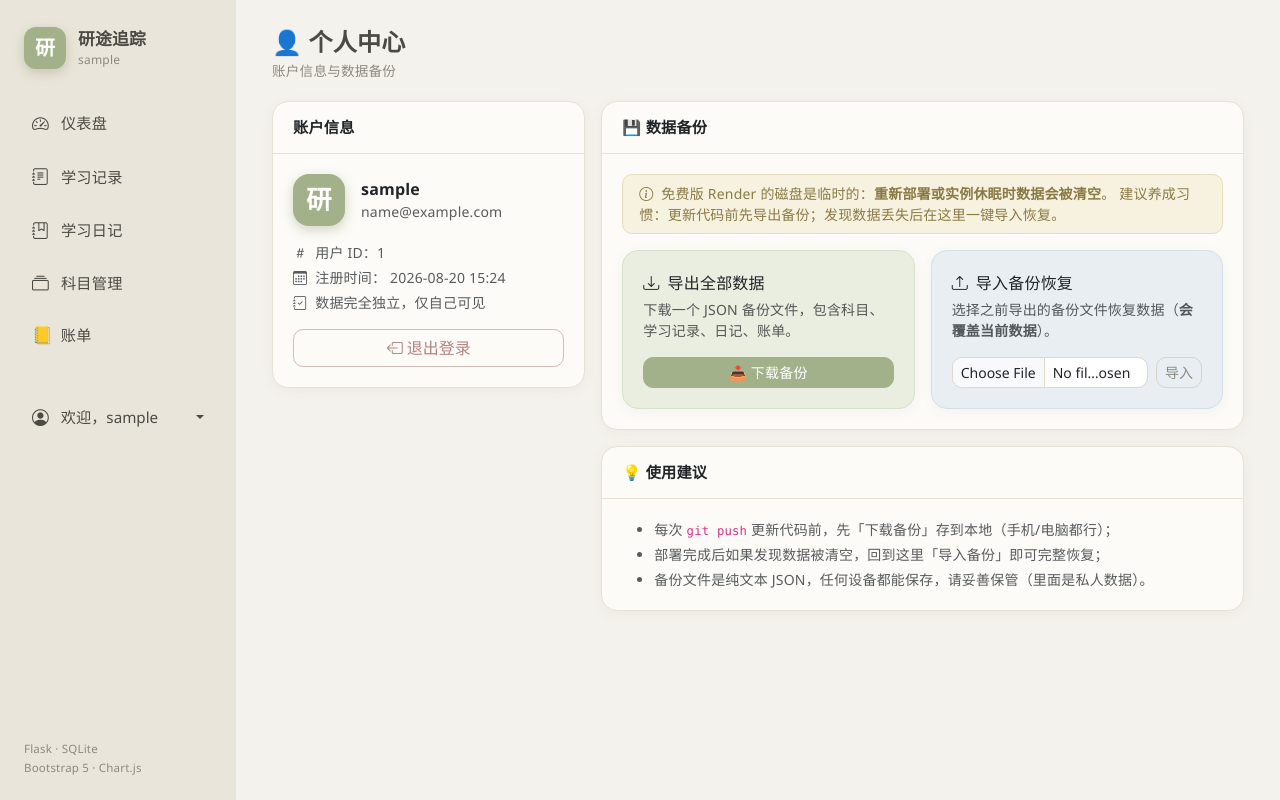
After one commit to xiaoxin-ops/kaoyan-tracker, a Flask app: page /profile in a window 1280 px wide. The commit adds this page. Run offline with Flask 3, Linux system fonts and the light colour scheme; the visitor is signed in with stand-in values (Sample User, id 1); some libraries are stand-ins or nearby versions.

Commit message:
新增个人中心：数据导出/导入备份（免费版防丢数据方案）

```diff
--- a/app.py
+++ b/app.py
@@ -23,7 +23,8 @@ import sys
 import time
 from datetime import date, datetime, timedelta
 
-from flask import Flask, jsonify, redirect, render_template, request, session, url_for
+from flask import (Flask, Response, jsonify, redirect, render_template,
+                   request, session, url_for)
 from flask_login import (LoginManager, current_user, login_required,
                          login_user, logout_user)
 from werkzeug.security import check_password_hash, generate_password_hash
@@ -320,6 +321,168 @@ def logout():
     logout_user()
     session.clear()
     return redirect(url_for('login'))
+
+
+# ---------------------------------------------------------------- 个人中心 / 数据备份
+
+@app.get('/profile')
+@login_required
+def profile_page():
+    return render_template(
+        'profile.html',
+        imported=request.args.get('imported'),
+        error=request.args.get('error'),
+    )
+
+
+@app.get('/export')
+@login_required
+def export_data():
+    """导出当前用户的全部数据为 JSON 备份文件"""
+    uid = current_user.id
+    payload = {
+        'app': 'yantu-tracker',
+        'version': 1,
+        'exported_at': datetime.now().isoformat(timespec='seconds'),
+        'username': current_user.username,
+        'subjects': [
+            {'name': s.name, 'sort_order': s.sort_order}
+            for s in Subject.query.filter_by(user_id=uid)
+            .order_by(Subject.sort_order, Subject.id).all()
+        ],
+        'records': [
+            {
+                'date': r.study_date.isoformat(),
+                'subject': r.subject.name if r.subject else '',
+                'minutes': r.minutes,
+                'summary': r.summary,
+                'mastery': r.mastery,
+            }
+            for r in Record.query.filter_by(user_id=uid)
+            .order_by(Record.study_date, Record.id).all()
+        ],
+        'diaries': [
+            {'date': d.entry_date.isoformat(), 'title': d.title,
+             'content': d.content, 'mood': d.mood}
+            for d in Diary.query.filter_by(user_id=uid)
+            .order_by(Diary.entry_date).all()
+        ],
+        'expenses': [
+            {'date': e.date.isoformat(), 'amount': e.amount,
+             'category': e.category, 'description': e.description}
+            for e in Expense.query.filter_by(user_id=uid)
+            .order_by(Expense.date, Expense.id).all()
+        ],
+    }
+    resp = Response(
+        json.dumps(payload, ensure_ascii=False, indent=2),
+        mimetype='application/json; charset=utf-8',
+    )
+    resp.headers['Content-Disposition'] = \
+        f"attachment; filename=yantu-backup-{date.today().isoformat()}.json"
+    return resp
+
+
+@app.post('/import')
+@login_required
+def import_data():
+    """从 JSON 备份文件恢复数据（覆盖当前用户现有数据）"""
+    file = request.files.get('file')
+    if not file or not file.filename:
+        return redirect(url_for('profile_page', error='请选择要导入的备份文件'))
+
+    raw = file.read()
+    if len(raw) > 10 * 1024 * 1024:
+        return redirect(url_for('profile_page', error='文件过大（超过 10MB）'))
+
+    try:
+        payload = json.loads(raw.decode('utf-8-sig'))
+    except (UnicodeDecodeError, json.JSONDecodeError):
+        return redirect(url_for('profile_page', error='文件不是有效的 JSON 备份'))
+
+    if not isinstance(payload, dict) or payload.get('app') != 'yantu-tracker':
+        return redirect(url_for('profile_page', error='这不是研途追踪的备份文件'))
+
+    for key in ('subjects', 'records', 'diaries', 'expenses'):
+        if not isinstance(payload.get(key), list):
+            return redirect(url_for('profile_page', error=f'备份文件缺少 {key} 数据列表'))
+
+    uid = current_user.id
+    try:
+        # 1. 清空当前用户现有数据（先删记录再删科目，避免孤儿数据）
+        Record.query.filter_by(user_id=uid).delete()
+        Subject.query.filter_by(user_id=uid).delete()
+        Diary.query.filter_by(user_id=uid).delete()
+        Expense.query.filter_by(user_id=uid).delete()
+        db.session.flush()
+
+        # 2. 恢复科目（记录按科目名重新映射 id）
+        name_to_id = {}
+        for s in payload['subjects']:
+            name = str(s.get('name') or '').strip()[:50]
+            if not name:
+                continue
+            order = s.get('sort_order')
+            order = int(order) if isinstance(order, int) else 0
+            subject = Subject(user_id=uid, name=name, sort_order=order)
+            db.session.add(subject)
+            db.session.flush()
+            name_to_id[name] = subject.id
+
+        # 3. 恢复学习记录
+        for r in payload['records']:
+            d, err = parse_date(r.get('date'))
+            if err or not isinstance(r.get('minutes'), int) or r['minutes'] <= 0:
+                continue
+            subject_name = str(r.get('subject') or '').strip()
+            if subject_name not in name_to_id:
+                continue
+            mastery = r.get('mastery')
+            mastery = int(mastery) if isinstance(mastery, (int, float)) else 0
+            mastery = max(0, min(100, mastery))
+            db.session.add(Record(
+                user_id=uid, study_date=d, subject_id=name_to_id[subject_name],
+                minutes=r['minutes'], summary=str(r.get('summary') or ''),
+                mastery=mastery,
+            ))
+
+        # 4. 恢复日记
+        for di in payload['diaries']:
+            d, err = parse_date(di.get('date'))
+            if err:
+                continue
+            content = str(di.get('content') or '').strip()
+            if not content:
+                continue
+            db.session.add(Diary(
+                user_id=uid, entry_date=d,
+                title=str(di.get('title') or '')[:100],
+                content=content, mood=str(di.get('mood') or '')[:20],
+            ))
+
+        # 5. 恢复账单
+        for e in payload['expenses']:
+            d, err = parse_date(e.get('date'))
+            if err:
+                continue
+            amount = e.get('amount')
+            amount = float(amount) if isinstance(amount, (int, float)) else 0.0
+            if amount <= 0:
+                continue
+            category = str(e.get('category') or '').strip()
+            if category not in EXPENSE_CATEGORIES:
+                category = '其他'
+            db.session.add(Expense(
+                user_id=uid, amount=round(amount, 2), category=category,
+                date=d, description=str(e.get('description') or '')[:200],
+            ))
+
+        db.session.commit()
+    except Exception:
+        db.session.rollback()
+        return redirect(url_for('profile_page', error='导入失败，请检查备份文件内容'))
+
+    return redirect(url_for('profile_page', imported='ok'))
 
 
 # ---------------------------------------------------------------- 页面
--- a/static/style.css
+++ b/static/style.css
@@ -120,6 +120,8 @@ a.nav-item{text-decoration:none}
 .form-range::-moz-range-thumb{background:var(--sage-deep)}
 .hint{color:var(--muted)}
 .alert-danger.alert-soft{background:#F6E7E4;border-color:#E7CBC7;color:#A06F6A;border-radius:10px}
+.alert-success.alert-soft{background:#E9EEE0;border-color:#D7E2CB;color:#55663F;border-radius:10px}
+.alert-soft-warn{background:#F7F1DF;border-color:#E8DDBA;color:#8A7A45;border-radius:10px}
 /* ============ 图表 ============ */
 .chart-box{position:relative;height:300px}
 /* ============ 弹窗 ============ */
--- a/templates/_nav_mobile.html
+++ b/templates/_nav_mobile.html
@@ -14,6 +14,7 @@
       </button>
       <ul class="dropdown-menu dropdown-menu-end dropdown-menu-morandi">
         <li><span class="dropdown-item-text small text-muted">欢迎，{{ current_user.username }}</span></li>
+        <li><a class="dropdown-item" href="/profile"><i class="bi bi-person-gear me-2"></i>个人中心</a></li>
         <li><hr class="dropdown-divider"></li>
         <li>
           <form method="post" action="/logout" class="m-0">
--- a/templates/_sidebar.html
+++ b/templates/_sidebar.html
@@ -21,7 +21,7 @@
     </button>
     <ul class="dropdown-menu dropdown-menu-morandi">
       <li>
-        <span class="dropdown-item disabled"><i class="bi bi-person-gear me-2"></i>个人中心（敬请期待）</span>
+        <a class="dropdown-item" href="/profile"><i class="bi bi-person-gear me-2"></i>个人中心</a>
       </li>
       <li><hr class="dropdown-divider"></li>
       <li>
--- /dev/null
+++ b/templates/profile.html
@@ -0,0 +1,126 @@
+<!doctype html>
+<html lang="zh-CN">
+<head>
+<meta charset="utf-8">
+<meta name="viewport" content="width=device-width, initial-scale=1">
+<title>个人中心 · 研途追踪</title>
+<meta name="theme-color" content="#A3B18A">
+<link rel="preconnect" href="https://cdn.jsdelivr.net">
+<link href="https://cdn.jsdelivr.net/npm/bootstrap@5.3.3/dist/css/bootstrap.min.css" rel="stylesheet">
+<link href="https://cdn.jsdelivr.net/npm/bootstrap-icons@1.11.3/font/bootstrap-icons.min.css" rel="stylesheet">
+<link rel="stylesheet" href="{{ url_for('static', filename='style.css') }}">
+</head>
+<body>
+<div class="app-shell">
+
+  {% include '_sidebar.html' %}
+
+  <div class="main">
+    {% include '_nav_mobile.html' %}
+
+    <main class="content">
+      <div class="page-head">
+        <div>
+          <h4 class="page-title">👤 个人中心</h4>
+          <div class="page-sub">账户信息与数据备份</div>
+        </div>
+      </div>
+
+      {% if imported == 'ok' %}
+      <div class="alert alert-success alert-soft py-2 small">✅ 数据导入成功，备份内容已恢复</div>
+      {% endif %}
+      {% if error %}
+      <div class="alert alert-danger alert-soft py-2 small">⚠️ {{ error }}</div>
+      {% endif %}
+
+      <div class="row g-3">
+        <!-- 账户信息 -->
+        <div class="col-lg-4">
+          <div class="card">
+            <div class="card-head">账户信息</div>
+            <div class="card-body">
+              <div class="d-flex align-items-center gap-3 mb-3">
+                <span class="brand-mark login-mark" style="width:52px;height:52px">研</span>
+                <div>
+                  <div class="fw-bold">{{ current_user.username }}</div>
+                  <div class="text-muted small">{{ current_user.email or '未填写邮箱' }}</div>
+                </div>
+              </div>
+              <ul class="list-unstyled small text-muted mb-0">
+                <li class="mb-1"><i class="bi bi-hash me-2"></i>用户 ID：{{ current_user.id }}</li>
+                <li class="mb-1"><i class="bi bi-calendar3 me-2"></i>注册时间：
+                  {% if current_user.created_at %}{{ current_user.created_at.strftime('%Y-%m-%d %H:%M') }}{% else %}—{% endif %}
+                </li>
+                <li><i class="bi bi-journal-check me-2"></i>数据完全独立，仅自己可见</li>
+              </ul>
+              <form method="post" action="/logout" class="mt-3">
+                <button type="submit" class="btn btn-outline-danger w-100">
+                  <i class="bi bi-box-arrow-left me-1"></i>退出登录
+                </button>
+              </form>
+            </div>
+          </div>
+        </div>
+
+        <!-- 数据备份 -->
+        <div class="col-lg-8">
+          <div class="card mb-3">
+            <div class="card-head">💾 数据备份</div>
+            <div class="card-body">
+              <div class="alert alert-soft-warn py-2 small mb-3">
+                <i class="bi bi-info-circle me-1"></i>
+                免费版 Render 的磁盘是临时的：<b>重新部署或实例休眠时数据会被清空</b>。
+                建议养成习惯：更新代码前先导出备份；发现数据丢失后在这里一键导入恢复。
+              </div>
+              <div class="row g-3">
+                <div class="col-md-6">
+                  <div class="card h-100" style="background:#E9EEE0;border-color:#D7E2CB">
+                    <div class="card-body">
+                      <div class="fw-medium mb-1"><i class="bi bi-download me-2"></i>导出全部数据</div>
+                      <div class="text-muted small mb-3">
+                        下载一个 JSON 备份文件，包含科目、学习记录、日记、账单。
+                      </div>
+                      <a href="/export" class="btn btn-primary btn-soft btn-sm w-100">📥 下载备份</a>
+                    </div>
+                  </div>
+                </div>
+                <div class="col-md-6">
+                  <div class="card h-100" style="background:#E8EEF2;border-color:#D3E0E9">
+                    <div class="card-body">
+                      <div class="fw-medium mb-1"><i class="bi bi-upload me-2"></i>导入备份恢复</div>
+                      <div class="text-muted small mb-3">
+                        选择之前导出的备份文件恢复数据（<b>会覆盖当前数据</b>）。
+                      </div>
+                      <form method="post" action="/import" enctype="multipart/form-data"
+                            onsubmit="return confirm('导入将覆盖当前所有数据，确定继续吗？')">
+                        <div class="d-flex gap-2">
+                          <input type="file" name="file" accept=".json,application/json" class="form-control form-control-sm" required>
+                          <button type="submit" class="btn btn-outline-secondary btn-sm text-nowrap flex-shrink-0">导入</button>
+                        </div>
+                      </form>
+                    </div>
+                  </div>
+                </div>
+              </div>
+            </div>
+          </div>
+
+          <div class="card">
+            <div class="card-head">💡 使用建议</div>
+            <div class="card-body small text-muted">
+              <ul class="mb-0">
+                <li class="mb-1">每次 <code>git push</code> 更新代码前，先「下载备份」存到本地（手机/电脑都行）；</li>
+                <li class="mb-1">部署完成后如果发现数据被清空，回到这里「导入备份」即可完整恢复；</li>
+                <li>备份文件是纯文本 JSON，任何设备都能保存，请妥善保管（里面是私人数据）。</li>
+              </ul>
+            </div>
+          </div>
+        </div>
+      </div>
+    </main>
+  </div>
+</div>
+
+<script src="https://cdn.jsdelivr.net/npm/bootstrap@5.3.3/dist/js/bootstrap.bundle.min.js"></script>
+</body>
+</html>
```
Also changed, not shown: README.md.
